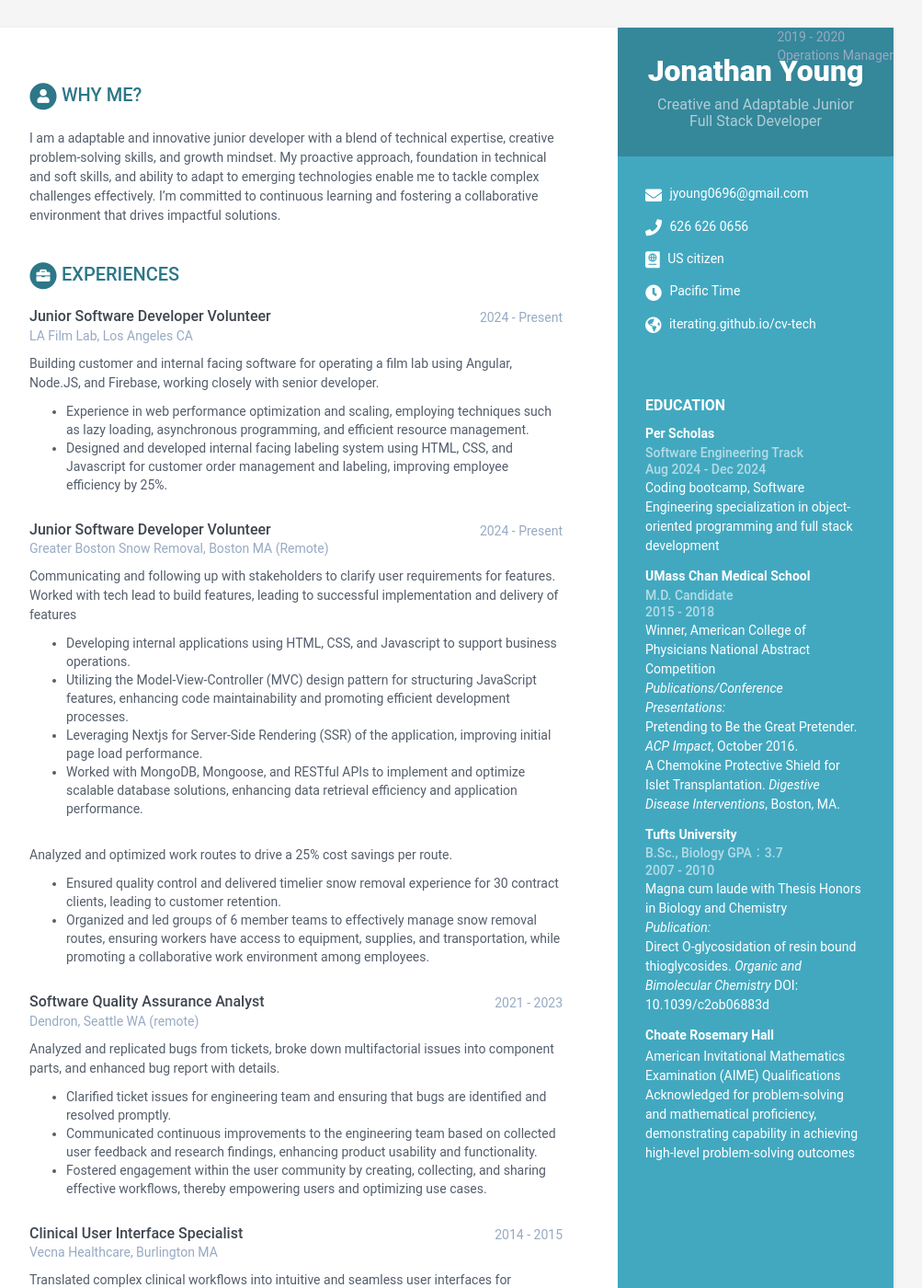
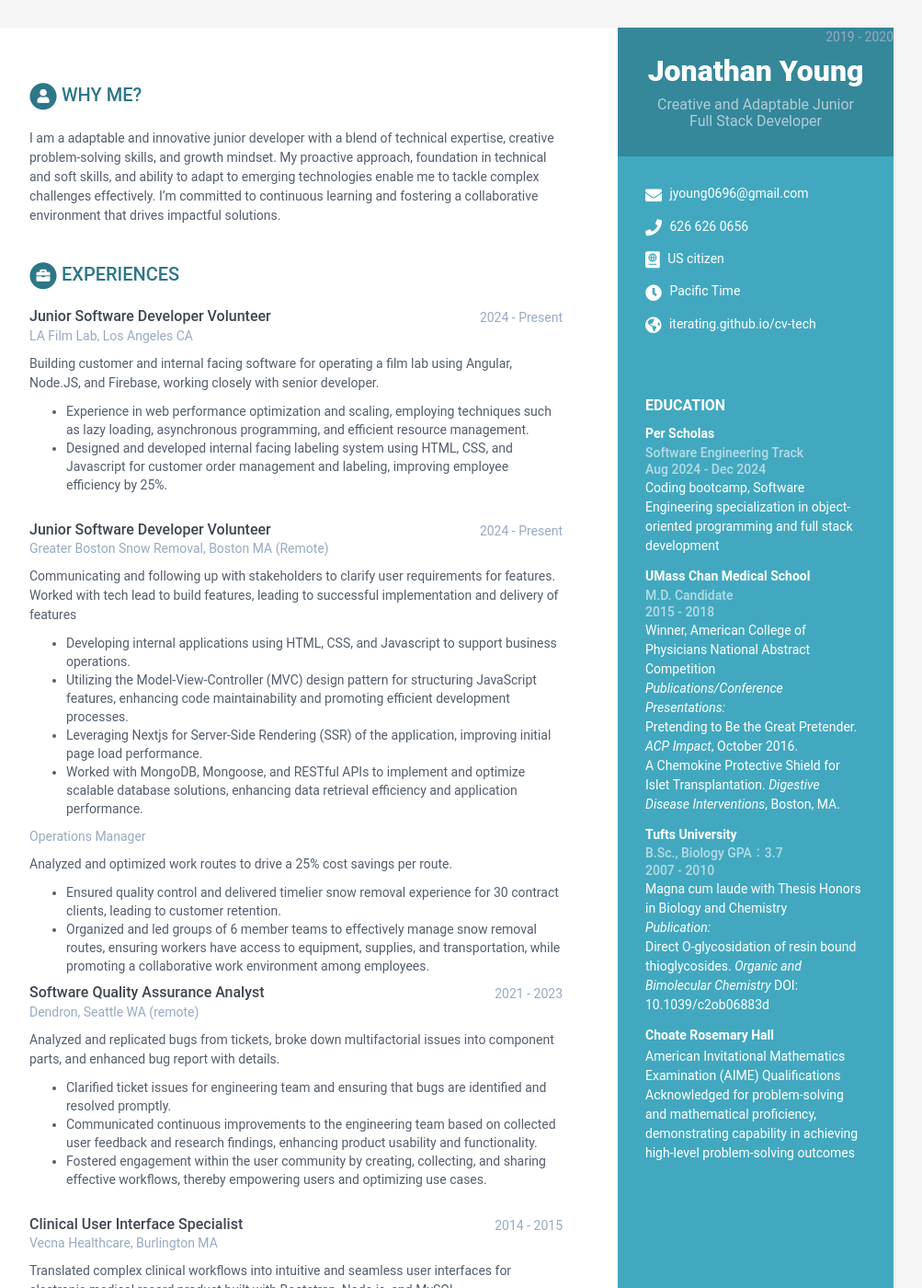
Before and after one commit to iterating/cv-pharm, a Jekyll site: the page built from index.html, in a window 1280 px wide and 1400 px high. Shown: the whole window at 92% size, without its empty margins (168-1171 px from the left). Built offline with Jekyll 4.4.1, drawn with Linux system fonts in a browser that asks for light colours; some of the changed lines change nothing that is shown.

```diff
--- a/_includes/experiences.html
+++ b/_includes/experiences.html
@@ -33,9 +33,9 @@
     {% if experience.time2 %}
     <div class="item">
 
-      </div><!--//upper-row-->
+      <div><!--//upper-row-->
+        <div class="company">{{ experience.role2 }}</div>
         <div class="time">{{ experience.time2 }}
-        <div class="company">{{ experience.role2 }}</div>
       </div>
       <div class="details">
       {{ experience.details2 | markdownify }}
```
